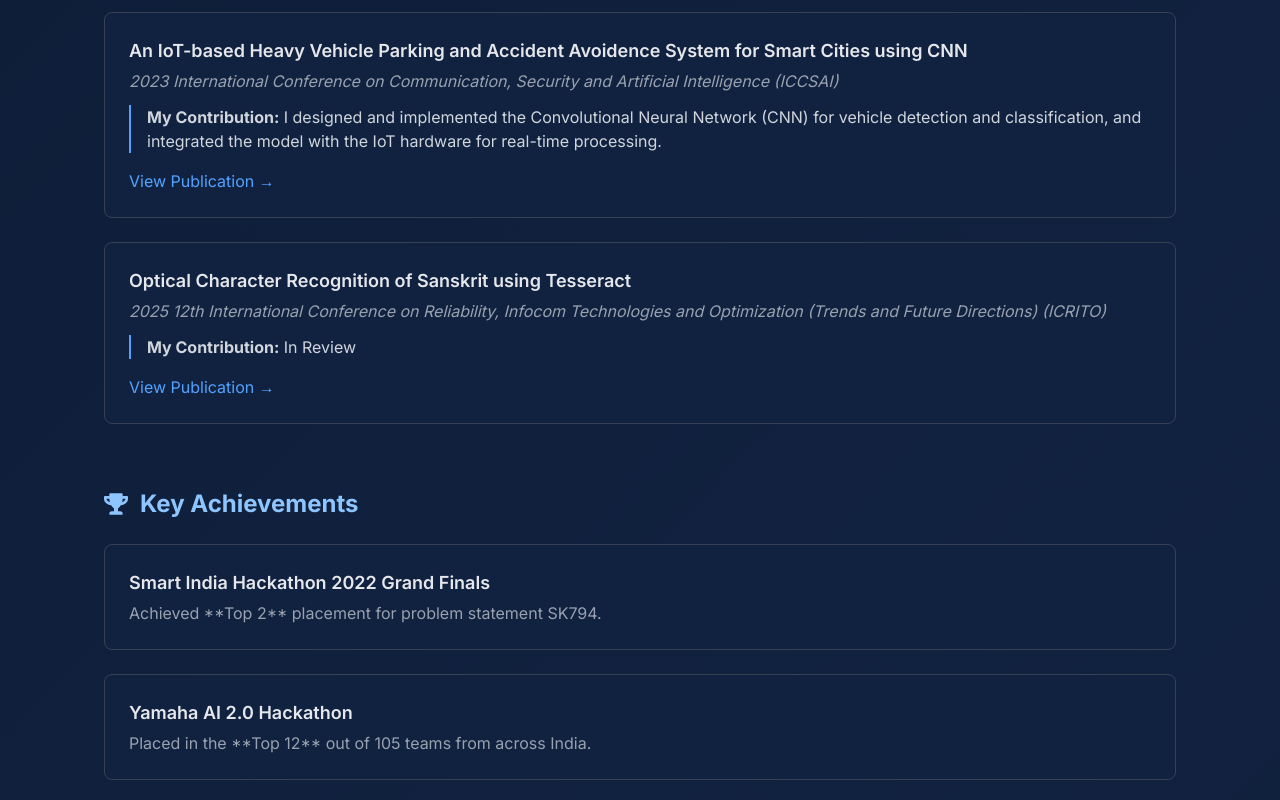
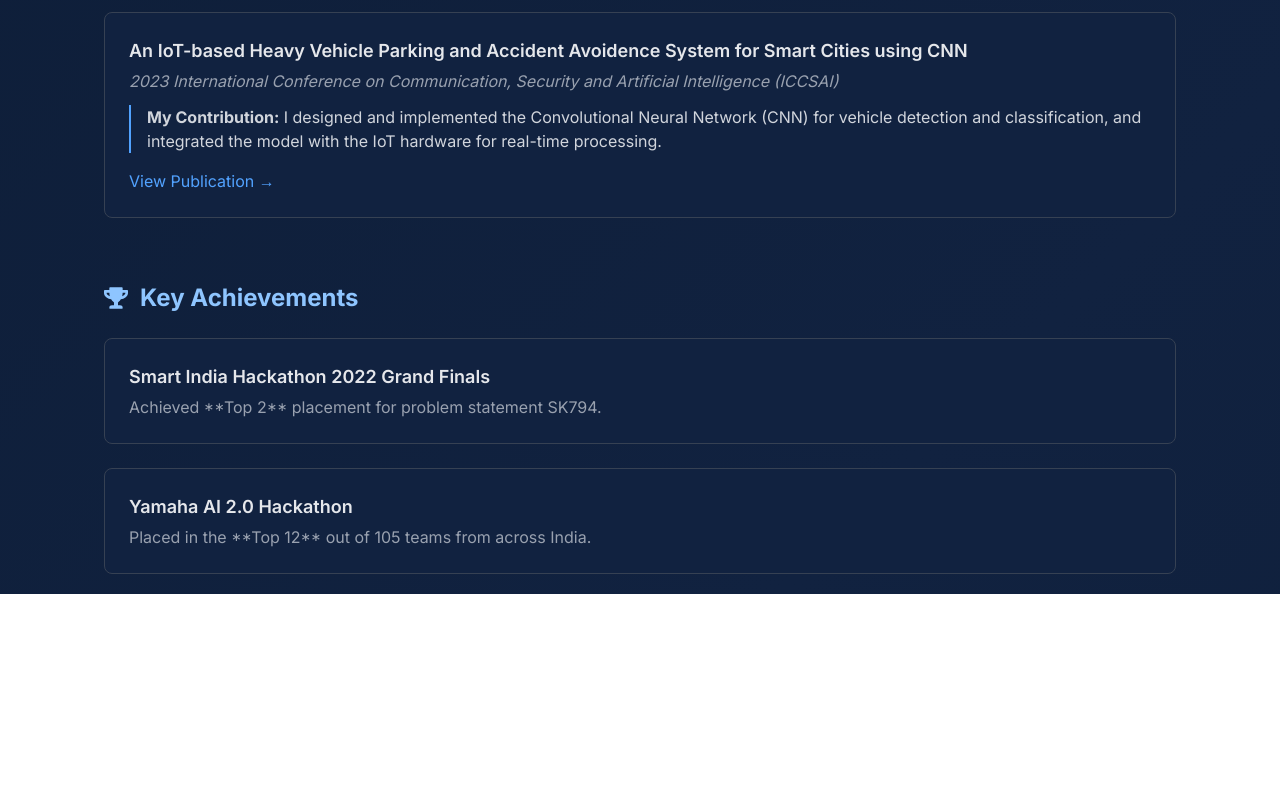
Before and after one commit to Adity-a/aditya-portfolio-V1, a Next.js app: page /research in a window 1280 px wide. Shown: the part 1044-1844 px from the top of the page. After the commit the page ends 1638 px from the top, so only its background shows below. Built offline with nearby package versions, Linux system fonts and the light colour scheme.

Commit message:
Changes in research page

```diff
--- a/src/app/research/page.tsx
+++ b/src/app/research/page.tsx
@@ -27,12 +27,6 @@ export default function ResearchPage() {
       doi: "10.1109/ICCSAI59793.2023.10421475",
       contribution: "I designed and implemented the Convolutional Neural Network (CNN) for vehicle detection and classification, and integrated the model with the IoT hardware for real-time processing."
     },
-    {
-      title: "Optical Character Recognition of Sanskrit using Tesseract",
-      journal: "2025 12th International Conference on Reliability, Infocom Technologies and Optimization (Trends and Future Directions) (ICRITO)",
-      doi: "",
-      contribution: "In Review"
-    }
   ];
 
   return (
```
